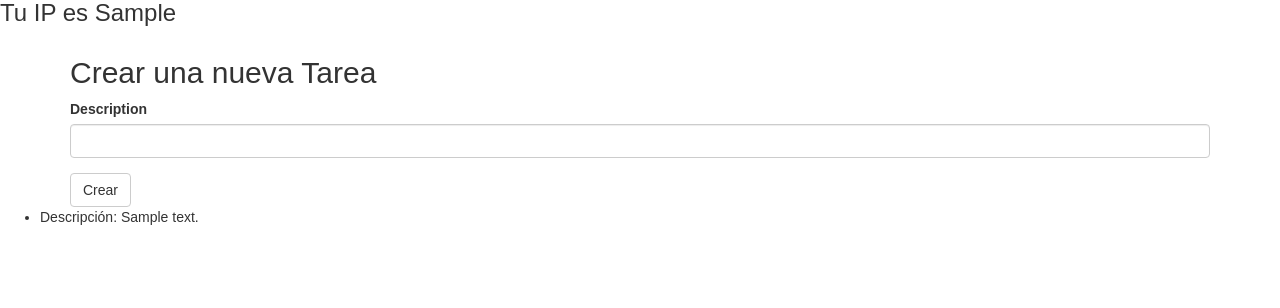
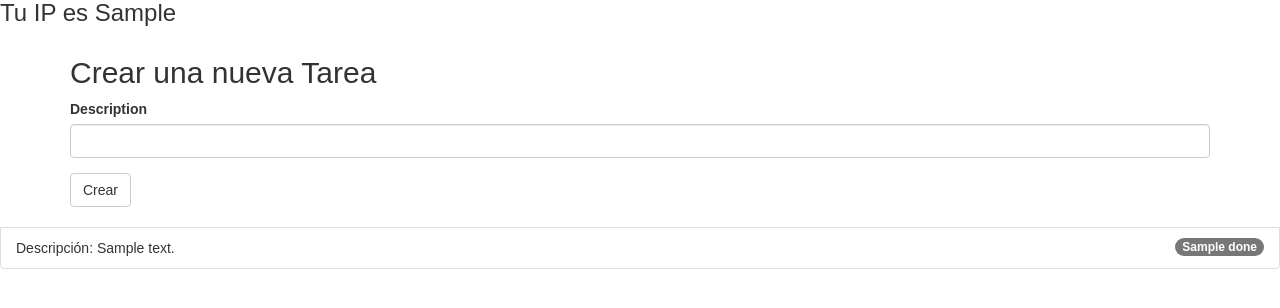
Before and after one commit to kren1504/Flask_Practice, a Flask app: template app/templates/hello.html in a window 1280 px wide. Shown: the part 132-440 px from the top of the page. Run offline with Flask 2, Linux system fonts and the light colour scheme; a user stored in the database is signed in; the template is opened without the code that fills it: values that come from a table or form of the project are taken from there, most other values are stand-ins (such as "Sample title", 1, 10 or a date in 2020); some libraries are stand-ins or nearby versions.

Commit message:
modificado bootstrap de las tareas, se agrega un baged en verdaddero o falso que falta programar

```diff
--- a/app/firestore_service.py
+++ b/app/firestore_service.py
@@ -28,4 +28,9 @@ def get_todos(user_id):
 
 def put_todo(user_id, description):
     todos_collection_ref = db.collection('users').document(user_id).collection('todos')
-    todos_collection_ref.add({'Description':description})
+    todos_collection_ref.add({'Description':description, 'done':False})
+
+def delete_todo(user_id, todo_id):
+    todo_ref = db.document('users/{}/todos/{}'.format(user_id, todo_id))
+    todo_ref.delete()
+    # todo_ref = db.collection('users').document(user_id).collection('todos').document(todo_id)
--- a/app/templates/hello.html
+++ b/app/templates/hello.html
@@ -23,9 +23,15 @@
         {{ wtf.quick_form(todo_form)}}
     </div>
 
-    <ul>
+    <ul class="list-group">
         {% for todo in todos %}
             {{ macros.render_todo(todo) }}
         {% endfor %}
     </ul>
+
+
+        <!-- {% for todo in todos %}
+            {{ macros.render_todo(todo) }}
+        {% endfor %} -->
+
 {% endblock %}
--- a/app/templates/macro.html
+++ b/app/templates/macro.html
@@ -1,6 +1,21 @@
+<!-- {% import 'bootstrap/wtf.html' as wtf %}
+
+{% macro render_todo(todo, delete_form) %}
+    <li class="list-group-item">
+        <span class="badge">{{ todo.to_dict().done }}</span>
+        Descripción: {{ todo.to_dict().Description }}
+
+        {{ wtf.quick_form(delete_form, action=url_for('delete', todo_id=todo.id)) }}
+    </li>
+{% endmacro %} -->
+
 
 {% macro render_todo(todo) %}
     <li>
-        Descripción: {{ todo.to_dict().Description }}
+
+    <li class="list-group-item">
+        <span class="badge"> {{todo.to_dict().done}} </span>
+        Descripción: {{ todo.to_dict().Description }}</li>
     </li>
+
 {% endmacro %}
--- a/main.py
+++ b/main.py
@@ -4,7 +4,7 @@ from flask_login import login_required, current_user
 
 from app import create_app
 from app.forms import TodoForm
-from app.firestore_service import get_users, get_todos, put_todo
+from app.firestore_service import get_users, get_todos, put_todo, delete_todo
 
 app = create_app()
 
@@ -59,3 +59,10 @@ def hello():
         return redirect(url_for('hello'))
 
     return render_template('hello.html', **context)
+
+@app.route('/todos/delete/<todo_id>', methods=['POST'])
+def delete(todo_id):
+    user_id = current_user.id
+    delete_todo(user_id=user_id, todo_id=todo_id)
+
+    return redirect(url_for('hello'))
```
